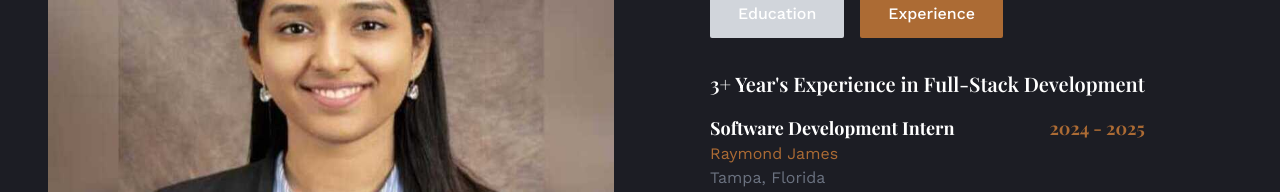
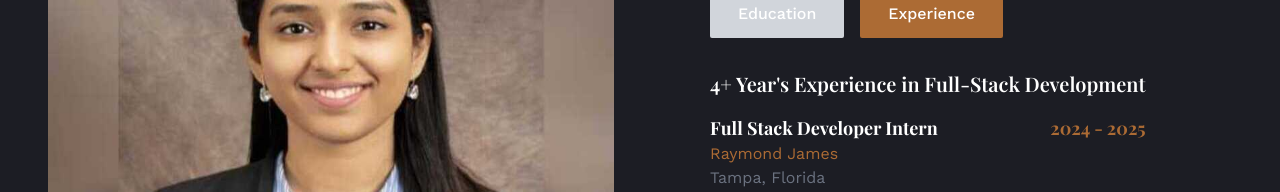
Before and after one commit to SharvariMore/New_Portfolio, a React (Create React App) app: page / in a window 1280 px wide. Both pictures are taken after a click on the button "Experience". Shown: the part 943-1135 px from the top of the page. Built offline with nearby package versions, Linux system fonts and the light colour scheme; a web font is replaced by a local one.

Commit message:
Added new resume

```diff
--- a/src/components/About.js
+++ b/src/components/About.js
@@ -86,7 +86,7 @@ const About = () => {
               ) : (
                 <div>
                   <h3 className="text-xl font-semibold mb-4">
-                    3+ Year's Experience in Full-Stack Development
+                    4+ Year's Experience in Full-Stack Development
                   </h3>
                   <div className="mb-4">
                     <div className="flex flex-col sm:flex-row justify-between items-center">
@@ -96,7 +96,7 @@ const About = () => {
                         data-tooltip-content="Angular, TS, ASP.NET, Oracle, Excel"
                         data-tooltip-place="top"
                       >
-                        Software Development Intern
+                        Full Stack Developer Intern
                       </h4>
                       <h4 className="text-lg font-bold text-accent">
                         2024 - 2025
```
Also changed, not shown: 1 other file (tests, documents, lock files or other folders).
